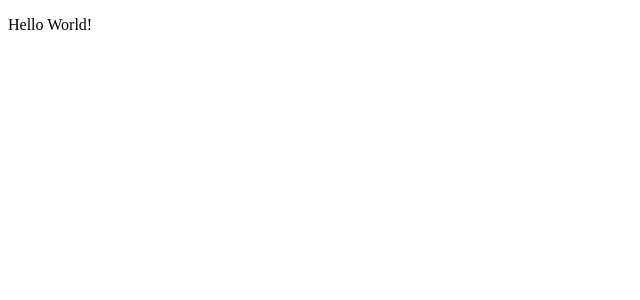
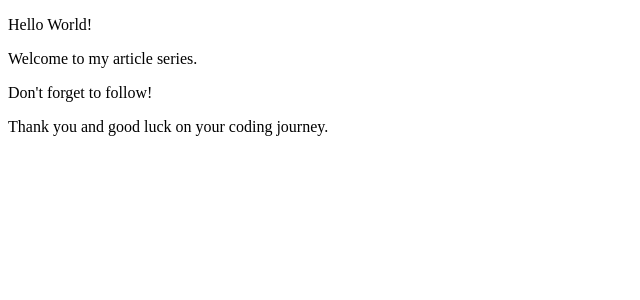
Before and after one commit to pataspatek/todo, a React app in the folder frontend/: page / in a window 1280 px wide. Shown: the top 300 px of the page, without its empty margins (0-640 px from the left). Built offline with nearby package versions, Linux system fonts and the light colour scheme; the HTML template or start-up script is replaced by a standard one.

Commit message:
07 completed

```diff
--- a/frontend/src/App.jsx
+++ b/frontend/src/App.jsx
@@ -1,7 +1,13 @@
+import Message from "./components/message/Message";
+
+
 function App() {
     return (
         <div>
-            <p>Hello World!</p>
+            <Message text={"Hello World!"} />
+            <Message text={"Welcome to my article series."} />
+            <Message text={"Don't forget to follow!"} />
+            <Message text={"Thank you and good luck on your coding journey. "} />
         </div>
     );
 };
--- /dev/null
+++ b/frontend/src/components/message/Message.jsx
@@ -0,0 +1,9 @@
+function Message({ text }) {
+    return (
+        <div>
+            <p>{text}</p>
+        </div>
+    );
+};
+
+export default Message;
```
